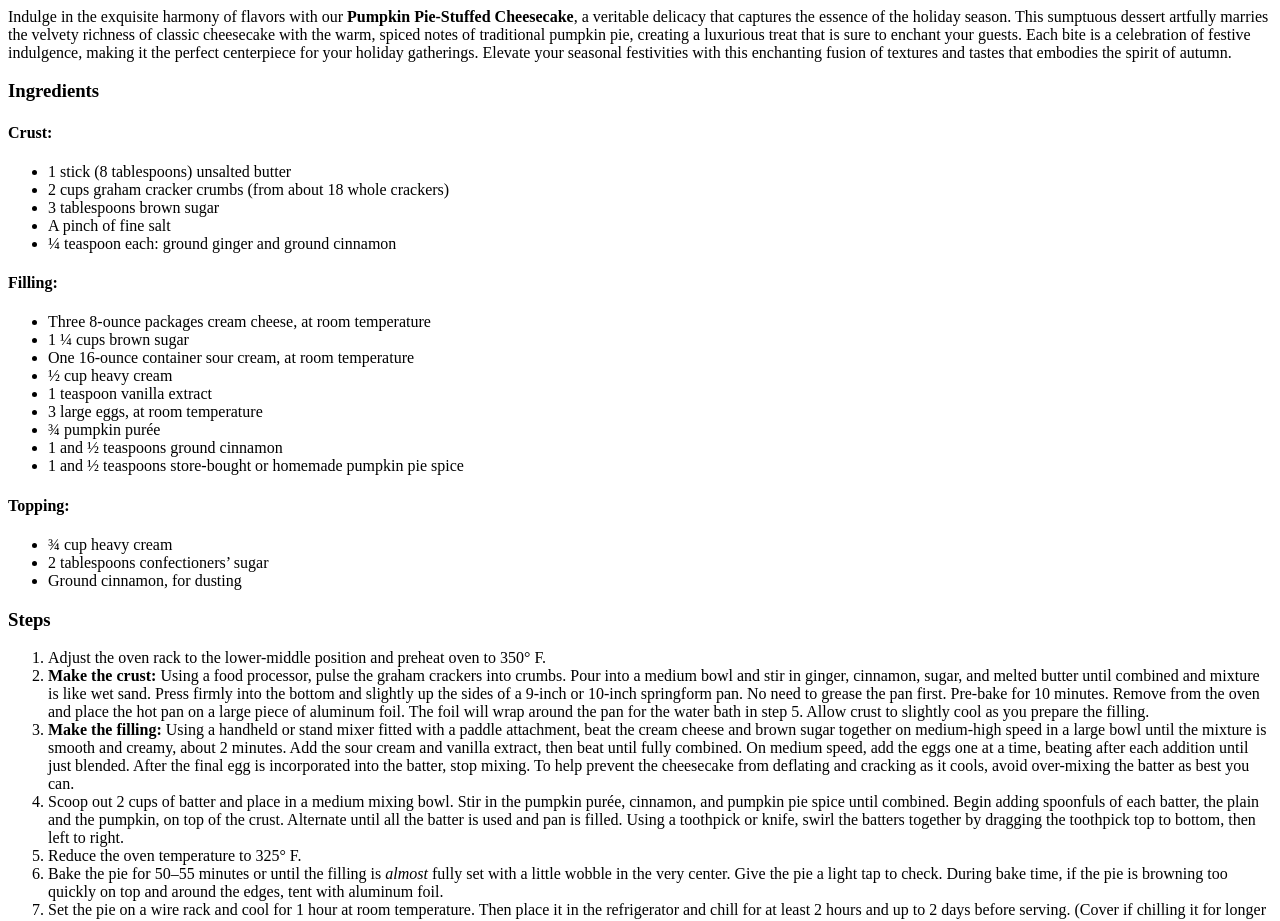
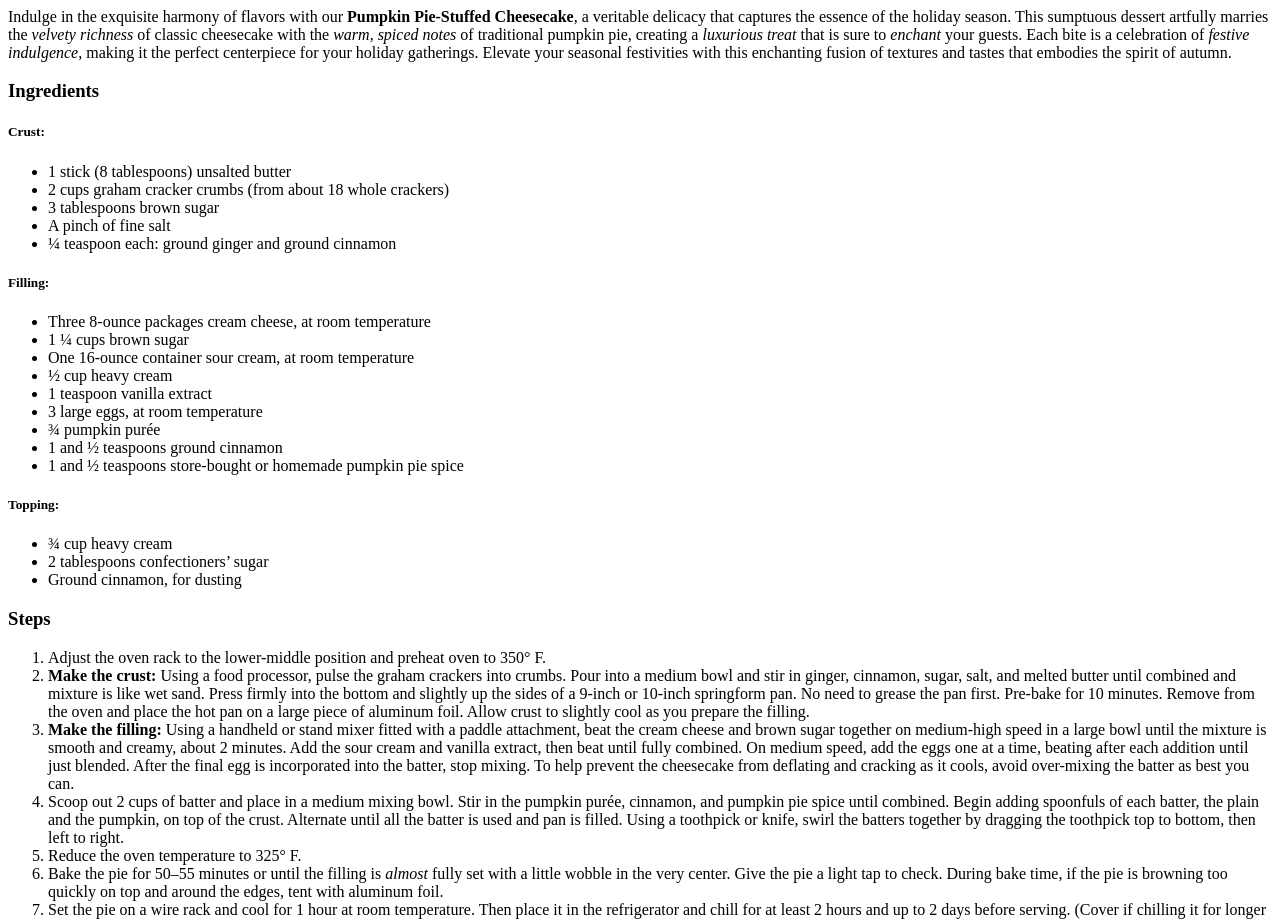
Before and after one commit to naomieyxama/Projects, a plain HTML site: page gra1750p2NaomieYxama2024/index.html in a window 1280 px wide. Shown: the part 1280-2201 px from the top of the page. Drawn offline with Linux system fonts and the light colour scheme.

Commit message:
index.html

```diff
--- a/gra1750p2NaomieYxama2024/index.html
+++ b/gra1750p2NaomieYxama2024/index.html
@@ -15,10 +15,10 @@
 		<main>
 			<img alt="banner" src="pumpkin-pie-stuffed-cheesecake.jpg">
 			<h2>Pumpkin Pie-Stuffed Cheesecake</h2>
-			<p>Indulge in the exquisite harmony of flavors with our <strong>Pumpkin Pie-Stuffed Cheesecake</strong>, a veritable delicacy that captures the essence of the holiday season. This sumptuous dessert artfully marries the velvety richness of classic cheesecake with the warm, spiced notes of traditional pumpkin pie, creating a luxurious treat that is sure to enchant your guests. Each bite is a celebration of festive indulgence, making it the perfect centerpiece for your holiday gatherings. Elevate your seasonal festivities with this enchanting fusion of textures and tastes that embodies the spirit of autumn.</p>
+			<p>Indulge in the exquisite harmony of flavors with our <strong>Pumpkin Pie-Stuffed Cheesecake</strong>, a veritable delicacy that captures the essence of the holiday season. This sumptuous dessert artfully marries the <em>velvety richness</em> of classic cheesecake with the <em>warm, spiced notes</em> of traditional pumpkin pie, creating a <em>luxurious treat</em> that is sure to <em>enchant</em> your guests. Each bite is a celebration of <em>festive indulgence</em>, making it the perfect centerpiece for your holiday gatherings. Elevate your seasonal festivities with this enchanting fusion of textures and tastes that embodies the spirit of autumn.</p>
 			<section>
 				<h3>Ingredients</h3>
-				<h4>Crust:</h4>
+				<h5>Crust:</h5>
 				<ul>
 					<li>1 stick (8 tablespoons) unsalted butter</li>
 					<li>2 cups graham cracker crumbs (from about 18 whole crackers)</li>
@@ -26,7 +26,7 @@
 					<li>A pinch of fine salt</li>
 					<li>&frac14; teaspoon each: ground ginger and ground cinnamon</li>
 				</ul>
-				<h4>Filling:</h4>
+				<h5>Filling:</h5>
 				<ul>
 					<li>Three 8-ounce packages cream cheese, at room temperature</li>
 					<li>1 &frac14; cups brown sugar</li>
@@ -38,7 +38,7 @@
 					<li>1 and &frac12; teaspoons ground cinnamon</li>
 					<li>1 and &frac12; teaspoons store-bought or homemade pumpkin pie spice</li>
 				</ul>
-				<h4>Topping:</h4>
+				<h5>Topping:</h5>
 				<ul>
 					<li>&frac34; cup heavy cream</li>
 					<li>2 tablespoons confectioners&rsquo; sugar</li>
@@ -50,7 +50,7 @@
 				<h3>Steps</h3>
 				<ol>
 					<li>Adjust the oven rack to the lower-middle position and preheat oven to 350&deg; F.</li>
-					<li><strong>Make the crust:</strong> Using a food processor, pulse the graham crackers into crumbs. Pour into a medium bowl and stir in ginger, cinnamon, sugar, and melted butter until combined and mixture is like wet sand. Press firmly into the bottom and slightly up the sides of a 9-inch or 10-inch springform pan. No need to grease the pan first. Pre-bake for 10 minutes. Remove from the oven and place the hot pan on a large piece of aluminum foil. The foil will wrap around the pan for the water bath in step 5. Allow crust to slightly cool as you prepare the filling.</li>
+					<li><strong>Make the crust:</strong> Using a food processor, pulse the graham crackers into crumbs. Pour into a medium bowl and stir in ginger, cinnamon, sugar, salt, and melted butter until combined and mixture is like wet sand. Press firmly into the bottom and slightly up the sides of a 9-inch or 10-inch springform pan. No need to grease the pan first. Pre-bake for 10 minutes. Remove from the oven and place the hot pan on a large piece of aluminum foil. Allow crust to slightly cool as you prepare the filling.</li>
 					<li><strong>Make the filling:</strong> Using a handheld or stand mixer fitted with a paddle attachment, beat the cream cheese and brown sugar together on medium-high speed in a large bowl until the mixture is smooth and creamy, about 2 minutes. Add the sour cream and vanilla extract, then beat until fully combined. On medium speed, add the eggs one at a time, beating after each addition until just blended. After the final egg is incorporated into the batter, stop mixing. To help prevent the cheesecake from deflating and cracking as it cools, avoid over-mixing the batter as best you can.</li>
 					<li>Scoop out 2 cups of batter and place in a medium mixing bowl. Stir in the pumpkin pur&eacute;e, cinnamon, and pumpkin pie spice until combined. Begin adding spoonfuls of each batter, the plain and the pumpkin, on top of the crust. Alternate until all the batter is used and pan is filled. Using a toothpick or knife, swirl the batters together by dragging the toothpick top to bottom, then left to right.</li>
 					<li>Reduce the oven temperature to 325&deg; F.</li>
```
